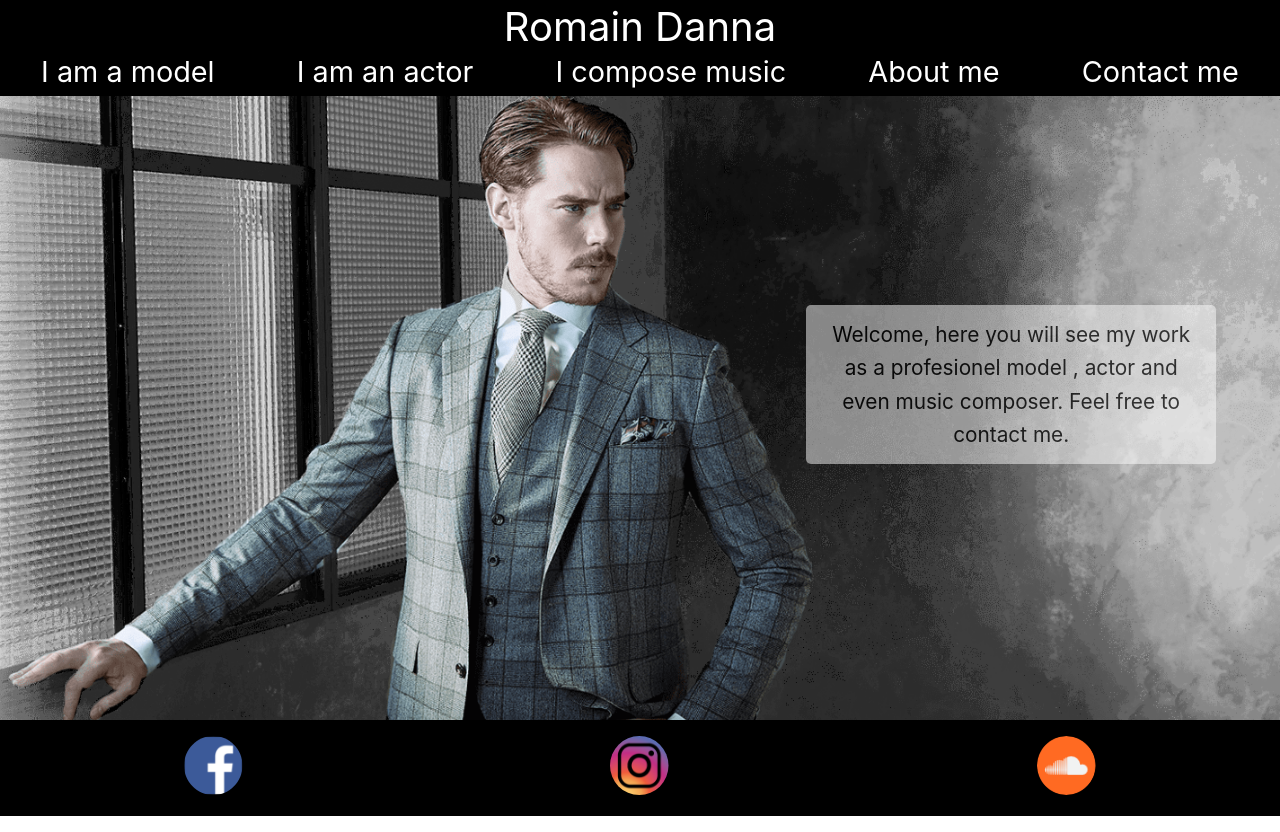
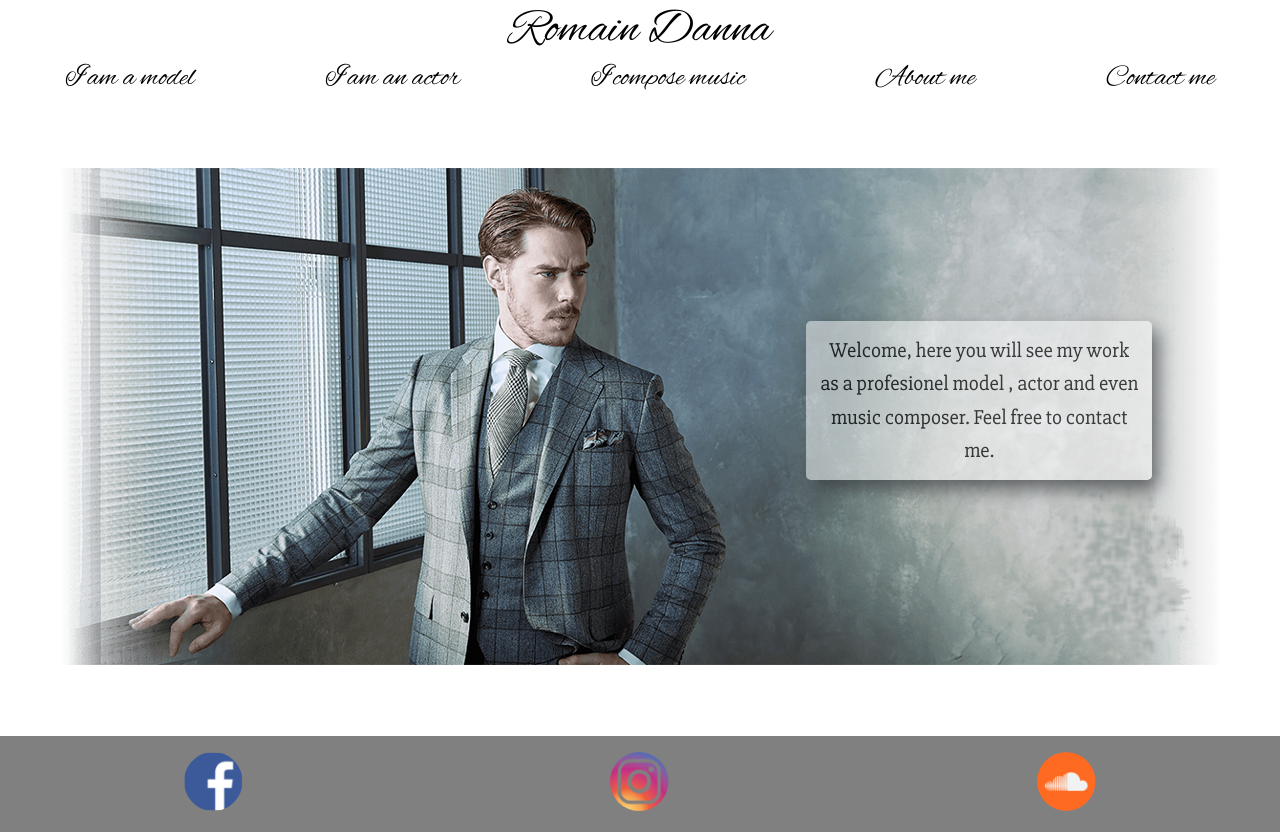
Before and after one commit to monchansuzuki/romain, a React (Create React App) app: page / in a window 1280 px wide. Built offline with nearby package versions, Linux system fonts and the light colour scheme; no server answers; what react-window-size would draw is missing.

Commit message:
changement

```diff
--- a/public/index.html
+++ b/public/index.html
@@ -6,7 +6,8 @@
     <meta name="viewport" content="width=device-width, initial-scale=1, shrink-to-fit=no">
     <meta name="theme-color" content="#000000">
       <link rel="stylesheet" href="https://fonts.googleapis.com/icon?family=Material+Icons">
-
+      <link href="https://fonts.googleapis.com/css?family=Alex+Brush" rel="stylesheet">
+      <link href="https://fonts.googleapis.com/css?family=Slabo+27px" rel="stylesheet">
       <!--
         manifest.json provides metadata used when your web app is added to the
         homescreen on Android. See https://developers.google.com/web/fundamentals/web-app-manifest/
--- a/src/Component/Galery.js
+++ b/src/Component/Galery.js
@@ -5,7 +5,7 @@ import {Image,Transformation} from 'cloudinary-react'
 
 
 const GalleryContainer = styled.div`
-    background-color: #E9F2F1;
+    background-color: rgba(246,255,254,0);
     flex-grow: 2;
     display: flex;
     flex-direction: row;
--- a/src/Component/Social.js
+++ b/src/Component/Social.js
@@ -9,9 +9,8 @@ const Nav = styled.footer`
     display: flex;
     align-items: center;
     justify-content: space-around;
-    background-color: black;
+    background-color: grey;
     position: relative;
-    top: 10vh;
     z-index: -1;
 
 @media only screen and (min-width: 1280px){
--- a/src/Style/AboutStyle.js
+++ b/src/Style/AboutStyle.js
@@ -3,7 +3,6 @@ import Bg from '../img/about-me-bg.png'
 
 export const AboutContainer = styled.section`
     background-image: url(${Bg});
-    padding-top: 10vh;
     height: 90vh;
     background-size: cover;
     background-position: center;
@@ -15,7 +14,6 @@ export const AboutContainer = styled.section`
     align-items: center;
     position: relative;
     @media only screen and (min-width: 1280px){
-    padding-top: 12vh;
     }
     `
 
--- a/src/Style/ContactStyle.js
+++ b/src/Style/ContactStyle.js
@@ -15,7 +15,6 @@ export const Btn = styled(Button)`
 export const ContactContainer = styled.section`
     background-image: url(${BG});
     height: 90vh;
-    padding-top: 10vh;
     background-size: cover;
     background-position-y: center;
     background-position: center;
--- a/src/Style/Header.js
+++ b/src/Style/Header.js
@@ -2,14 +2,13 @@ import styled , {keyframes} from 'styled-components'
 import {Link} from 'react-router-dom'
 
 export const HeaderStyle = styled.div`
-   background: black;
+   background: #ffffff;
    display: flex;
    justify-content: space-around;
    align-items: center;
-   height: 10vh;
+   height: 12vh;
    width: 100vw;
-   position: fixed;
-       z-index: 2;
+   z-index: 2;
    @media only screen and (min-width: 1280px){
    flex-direction: column;
    height: 12vh;
@@ -17,22 +16,24 @@ export const HeaderStyle = styled.div`
 `
 
 export const Logo = styled(Link)`
-   color: white;
-   font-size: 2.5em;
+   color: black;
+   font-size: 3em;
    text-decoration: none;
+   font-family: 'Alex Brush', cursive;
+
 `
 
 export const Ligne = styled.div`
    width: 10vw;
    height: 0.3vh;
-   background: white;
+   background: black;
    margin-top: 1.5vh;
 
 `
 export const LigneShort = styled.div`
    width: ${props=>props.isToggle?'10vw':'5vw'};
    height: 0.3vh;
-   background: white;
+   background: black;
    margin-top: 1.5vh;
    transition: all 300ms;
 
--- a/src/Style/Home.js
+++ b/src/Style/Home.js
@@ -1,6 +1,6 @@
 import styled from 'styled-components'
 import ImageTab from '../img/banner-tab.png'
-import ImageDesk from '../img/bg-desk.png'
+import ImageDesk from '../img/banner-desk.png'
 
 export const Banner = styled.section`
     background-image: url(${ImageTab});
@@ -8,8 +8,8 @@ export const Banner = styled.section`
     width: 100vw;
     height: 80vh;
     background-position: center;
-    background-size: cover;
-    top: 10vh;
+    background-size: contain;
+    background-repeat: no-repeat;
     z-index: -1;
     @media only screen and (min-width: 1280px){
     background-image: url(${ImageDesk});
@@ -24,12 +24,15 @@ export const WelcomText = styled.p`
       width: 100%;
       background-color: rgba(255,255,255,0.7);
       color: black;
+      font-family: 'Slabo 27px', serif;
       font-size: 1.3em;
+      box-shadow: 6px 9px 18px #373a3d;
+
       @media only screen and (min-width: 1280px){
       left: 63%;
       padding: 1%;
       right: 0;
-      width: 30%;
+      width: 25%;
       bottom: 40%;
       border-radius: 5px;
       }
--- a/src/Style/MenuStyle.js
+++ b/src/Style/MenuStyle.js
@@ -4,14 +4,14 @@ import {NavLink} from 'react-router-dom'
 export const MenuContainer = styled.nav`
     position: absolute;
     top: 10vh;
-    visibility: ${props=>props.isOpen?'visible':'hidden'};
+    visibility: ${props => props.isOpen ? 'visible' : 'hidden'};
     display: flex;
     flex-direction: column;
     justify-content: space-around;
     width: 100vw;
-    height: ${props=>props.isOpen?'90vh':'0'};
-    background: black;
-    opacity: ${props=>props.isOpen?'1':'0'};
+    height: ${props => props.isOpen ? '90vh' : '0'};
+    background: #ffffff;
+    opacity: ${props => props.isOpen ? '1' : '0'};
     transition: all 300ms;
     z-index: 4;
     @media only screen and (min-width: 1280px ){
@@ -28,7 +28,8 @@ export const MenuContainer = styled.nav`
 
 export const NavLinkStyled = styled(NavLink)`
     text-decoration: none;
-    color: white;
+    color: black;
+    font-family: 'Alex Brush', cursive;
     font-size: 1.8em;
     cursor: pointer;
     :hover{
--- a/src/Style/ModelStyle.js
+++ b/src/Style/ModelStyle.js
@@ -6,7 +6,7 @@ display: flex;
 flex-direction: column;
 justify-content: flex-start;
 height: 88vh;
-background-color: #E9F2F1;
+background-color: rgba(6,6,6,0);
 align-items: center;
 padding-top: 12vh;
     z-index: -1;
```
Also changed, not shown: src/img/banner-desk.png.
